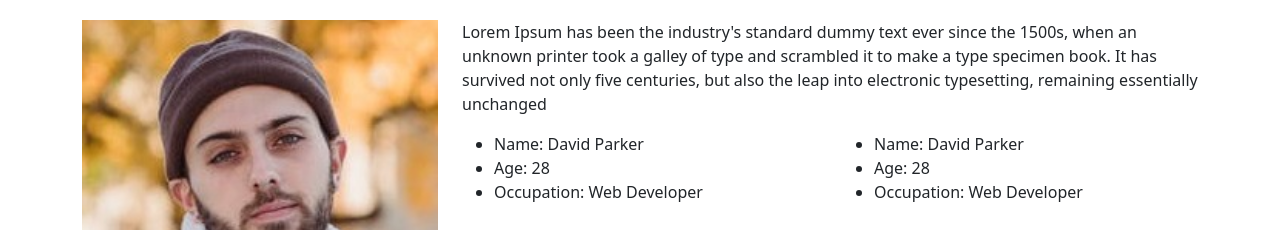
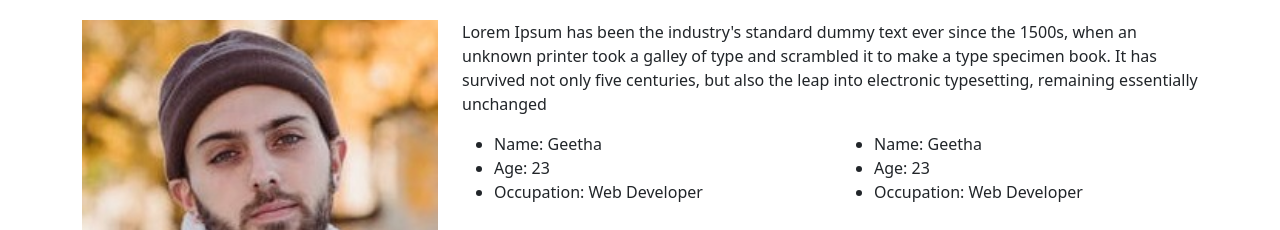
Before and after one commit to Geethajyothi2000/geethaportfolio, a plain HTML site: page index.html in a window 1280 px wide. Shown: the part 900-1130 px from the top of the page. Drawn offline with nearby package versions, Linux system fonts and the light colour scheme; a script that the page names is missing.

Commit message:
Update index.html

```diff
--- a/index.html
+++ b/index.html
@@ -71,16 +71,16 @@
                     <div class="row mt-3">
                         <div class="col-md-6">
                             <ul>
-                                <li>Name: David Parker</li>
-                                <li>Age: 28</li>
+                                <li>Name: Geetha</li>
+                                <li>Age: 23</li>
                                 <li>Occupation: Web Developer</li>
 
                             </ul>
                         </div>
                         <div class="col-md-6">
                             <ul>
-                                <li>Name: David Parker</li>
-                                <li>Age: 28</li>
+                                <li>Name: Geetha</li>
+                                <li>Age: 23</li>
                                 <li>Occupation: Web Developer</li>
 
                             </ul>
```
